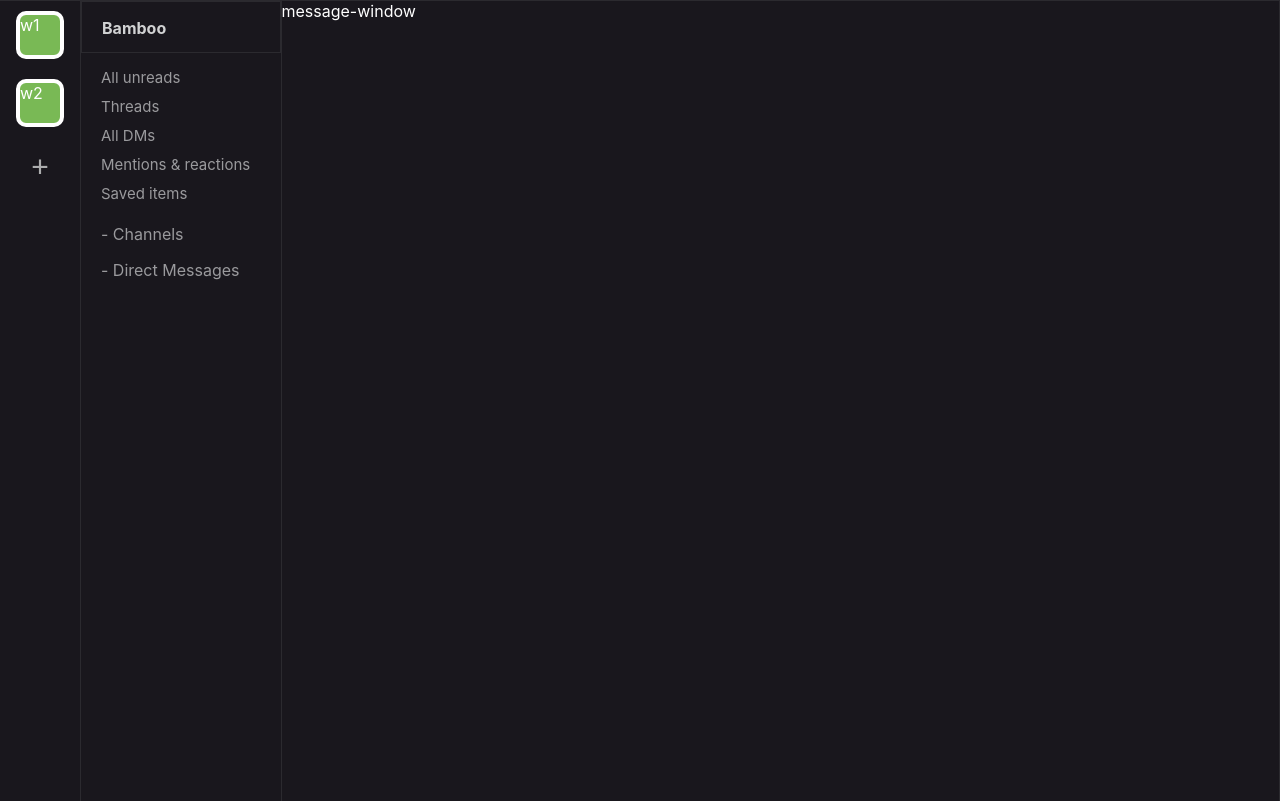
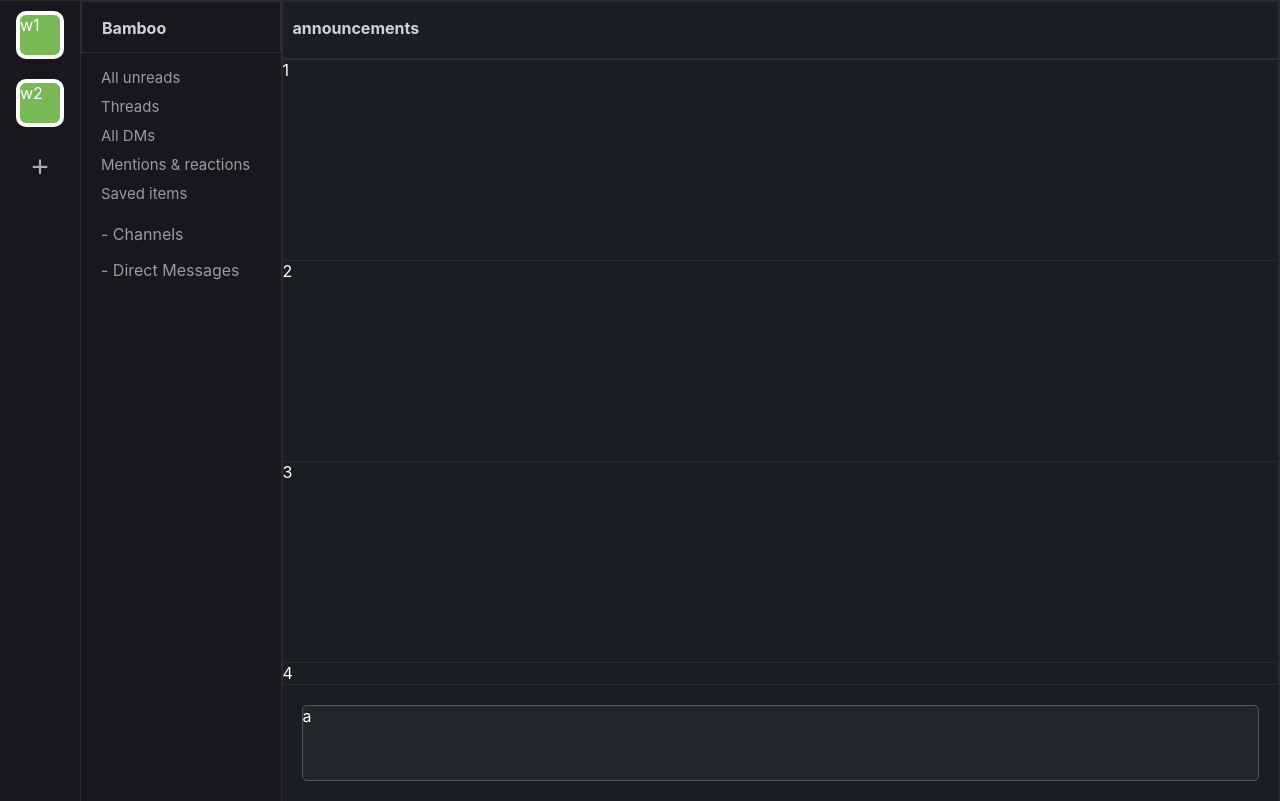
Before and after one commit to namarsood/slack-frontend, a React (Create React App) app: page / in a window 1280 px wide. Built offline with nearby package versions, Linux system fonts and the light colour scheme.

Commit message:
messages UI in progress

```diff
--- a/src/App.css
+++ b/src/App.css
@@ -150,10 +150,54 @@ body{
 
 
 
+
 .message-window{
+  display: flex;
+  flex-direction: column;
+  height: 100vh;
   color: white;
   flex: 10;
   border-top: 1px solid rgb(43, 42, 47);
   border-right: 1px solid rgb(43, 42, 47);
-  background: rgb(25, 23, 29);
+  background: rgb(26, 29, 33);
 }
+
+
+.message-window-header{
+  flex: none;
+  height: 7%;
+  border: 1px solid rgb(43, 42, 47);
+  padding-left: 10px;
+  font-weight: bold;
+  color: rgb(209, 210, 211);
+}
+
+.message-window-body{
+  flex: none;
+  height: 78%;
+  border: 1px solid rgb(43, 42, 47);
+  overflow: scroll;
+}
+
+.message-box{
+  height: 200px;
+  border-bottom: 1px solid rgb(43, 42, 47);
+}
+
+.message-box:hover{
+  background: rgb(43, 42, 48);
+}
+
+.message-window-input{
+  box-sizing: border-box;
+  height: 100%;
+  border: 1px solid rgb(86, 88, 86);
+  border-radius: 5px;
+  background: rgb(34, 37, 41);
+}
+
+.message-window-input-container{
+  padding: 20px;
+  height: 15%;
+
+}
--- a/src/App.js
+++ b/src/App.js
@@ -23,32 +23,7 @@ function App() {
     "testing",
     "tribe",
     "webapp",
-    "weeklyupdate",
-    "test",
-    "test",
-    "test",
-    "test",
-    "test",
-    "test",
-    "test",
-    "test",
-    "test",
-    "test",
-    "test",
-    "test",
-    "test",
-    "test",
-    "test",
-    "test",
-    "test",
-    "test",
-    "test",
-    "test",
-    "test",
-    "test",
-    "test",
-    "test",
-    "test",
+    "weeklyupdate"
   ];
 
   let directMessages = [
@@ -61,32 +36,18 @@ function App() {
     "Puri",
     "Gurneet",
     "Viresh",
-    "Madaan",
-    "test",
-    "test",
-    "test",
-    "test",
-    "test",
-    "test",
-    "test",
-    "test",
-    "test",
-    "test",
-    "test",
-    "test",
-    "test",
-    "test",
-    "test",
-    "test",
-    "test",
-    "test",
-    "test",
-    "test",
-    "test",
-    "test",
-    "test",
-    "test",
-    "test",
+    "Madaan"
+  ];
+
+  let messages = [
+    1,
+    2,
+    3,
+    4,
+    5,
+    3,
+    4,
+    5
   ];
 
   let [
@@ -168,7 +129,27 @@ function App() {
           </div>
         </div>
       </div>
-      <div class="message-window">message-window</div>
+
+      <div class="message-window">
+      <div class="message-window-header">
+        <p>announcements</p>
+      </div>
+
+      <div class="message-window-body">
+        {
+          messages.map(x=>{
+          return <div key={x} className="message-box">{x}</div>
+          })
+        }
+      </div>
+
+      <div class="message-window-input-container">
+        <div class="message-window-input">
+        a
+        </div>
+      </div>
+
+      </div>
     </div>
   );
 }
```
